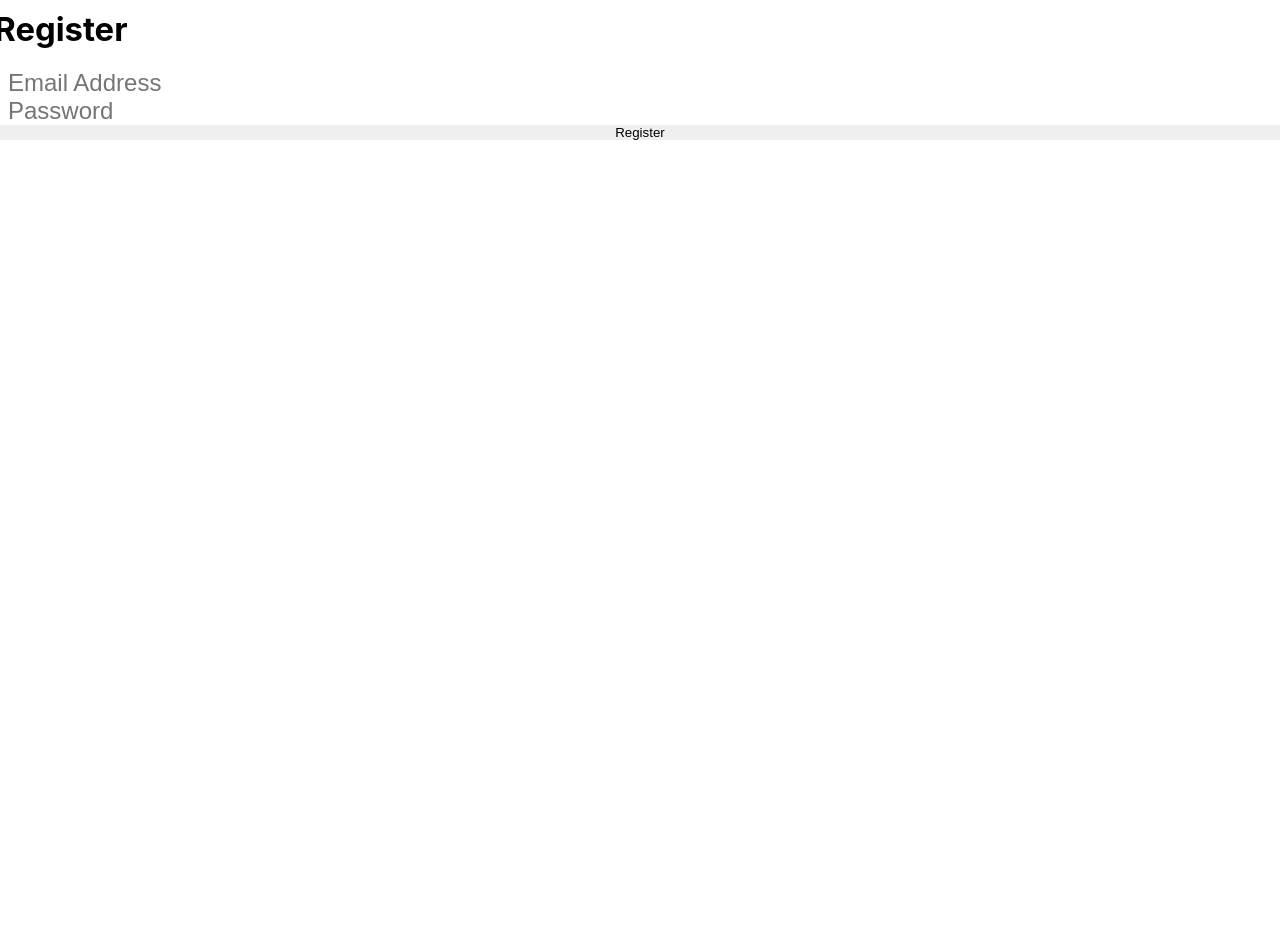
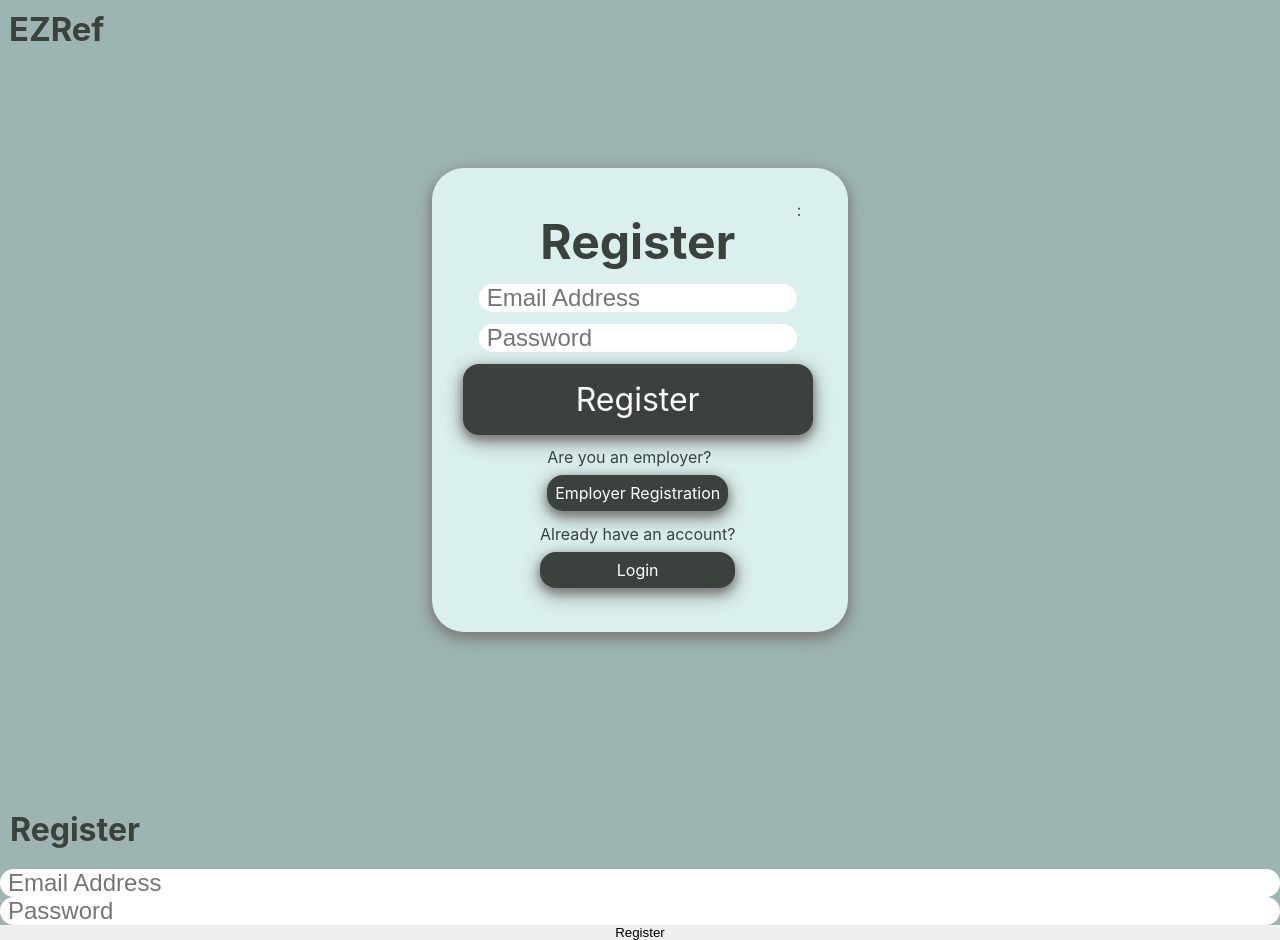
Before and after one commit to Lrobert6/EZRef, a React (Create React App) app in the folder ezref/: page /register in a window 1280 px wide. Before the commit the page ends 800 px from the top, so only its background shows below. Built offline with nearby package versions, Linux system fonts and the light colour scheme; no server answers.

Commit message:
Created Registration Page

```diff
--- /dev/null
+++ b/ezref/src/assets/css/registration.css
@@ -0,0 +1,61 @@
+/*
+  Palette
+  White - #FFFFFF
+  Black Olive - #3B413C
+  Ash Gray - #9DB5B2
+  Light Cyan - #DAF0EE
+*/
+
+* {
+    padding: 0;
+    margin: 0;
+    border: 0;
+  }
+
+  .main {
+    background-color: #9DB5B2;
+    color: #3B413C;
+    min-height: 100vh;
+  }
+
+  .registration-container {
+    background-color: #DAF0EE;
+    border-radius: 2rem;
+    width: 30%;
+    height: 50vh;
+    padding: 2rem 1rem;
+    display: flex;
+    flex-direction: row;
+    justify-content: center;
+
+    box-shadow: 0 4px 8px 0 grey, 0 6px 20px 0 grey;
+  }
+
+  form {
+    display: flex;
+    flex-direction: column;
+    justify-content: space-evenly;
+  }
+
+  form input {
+    font-size: 1.5rem;
+    padding-left: .5rem;
+    border-radius: 1rem;
+  }
+
+  h1{
+
+    padding-left: 10px;
+    padding-top: 10px;
+  }
+
+  h1:hover {
+    cursor: pointer;
+    transition: all 0.3s ease;
+    transform: scale(1.025);
+  }
+
+  h2{
+    font-size: 3rem;
+    color: #3B413C;
+  }
--- a/ezref/src/pages/Register.jsx
+++ b/ezref/src/pages/Register.jsx
@@ -1,10 +1,13 @@
 import React, {useState} from "react";
 import supabase from "../SupabaseClient";
-import '../App.css';
+import '../assets/css/registration.css';
 import { useNavigate } from "react-router-dom";
+import Button from "../components/Button";
 
 const Register = () => {
     const navigate = useNavigate();
+
+    const [registrationOption, setRegistrationOption] = useState("employee");
     const [email, setEmail] = useState("");
     const [password, setPassword] = useState("");
     const [message, setMessage] = useState("");
@@ -32,7 +35,36 @@ const Register = () => {
     }
 
     return(
-        <div>
+        <div className='main'>
+            <h1 style={{position: 'absolute'}} onClick={() => navigate('/')}>EZRef</h1>
+            <div style={{display: 'flex', flexDirection: 'column', justifyContent: 'center', minHeight: '100vh'}}>
+                <div>
+                    <div style={{display: 'flex', flexDirection: 'row', justifyContent: 'center'}}>
+                        <div className='registration-container'>
+            {registrationOption === "employee" && (
+                        <form style={{display: 'flex', flexDirection: 'column', alignItems: 'center'}}>
+                            <h2>Register</h2>
+                            <input onChange={(e) => setEmail(e.target.value)} value={email} type='email' placeholder='Email Address' required />
+                            <input onChange={(e) => setPassword(e.target.value)} value={password} type='password' placeholder='Password' required />
+                            <Button style={{width: '100%', fontSize: '2rem', padding: '1rem'}} text={"Register"} type='submit'/>
+                            <div>
+                                <p style={{marginBottom: '.5rem'}}>Are you an employer?</p>
+                                <Button style={{fontSize: '1rem', padding: '.5rem'}} text={"Employer Registration"} onClick={() => setRegistrationOption("employer")}/>
+                            </div>
+                            <div>
+                                <p style={{marginBottom: '.5rem'}}>Already have an account?</p>
+                                <Button style={{fontSize: '1rem', padding: '.5rem'}} text={"Login"} onClick={() => navigate("/login")}/>
+                            </div>
+                        </form>
+            )}:{(
+                <div>
+
+                </div>
+            )}
+                        </div>
+                    </div>
+                </div>
+            </div>
             <h1>Register</h1>
             <br/>
             <form onSubmit={handleSubmit}>
```
